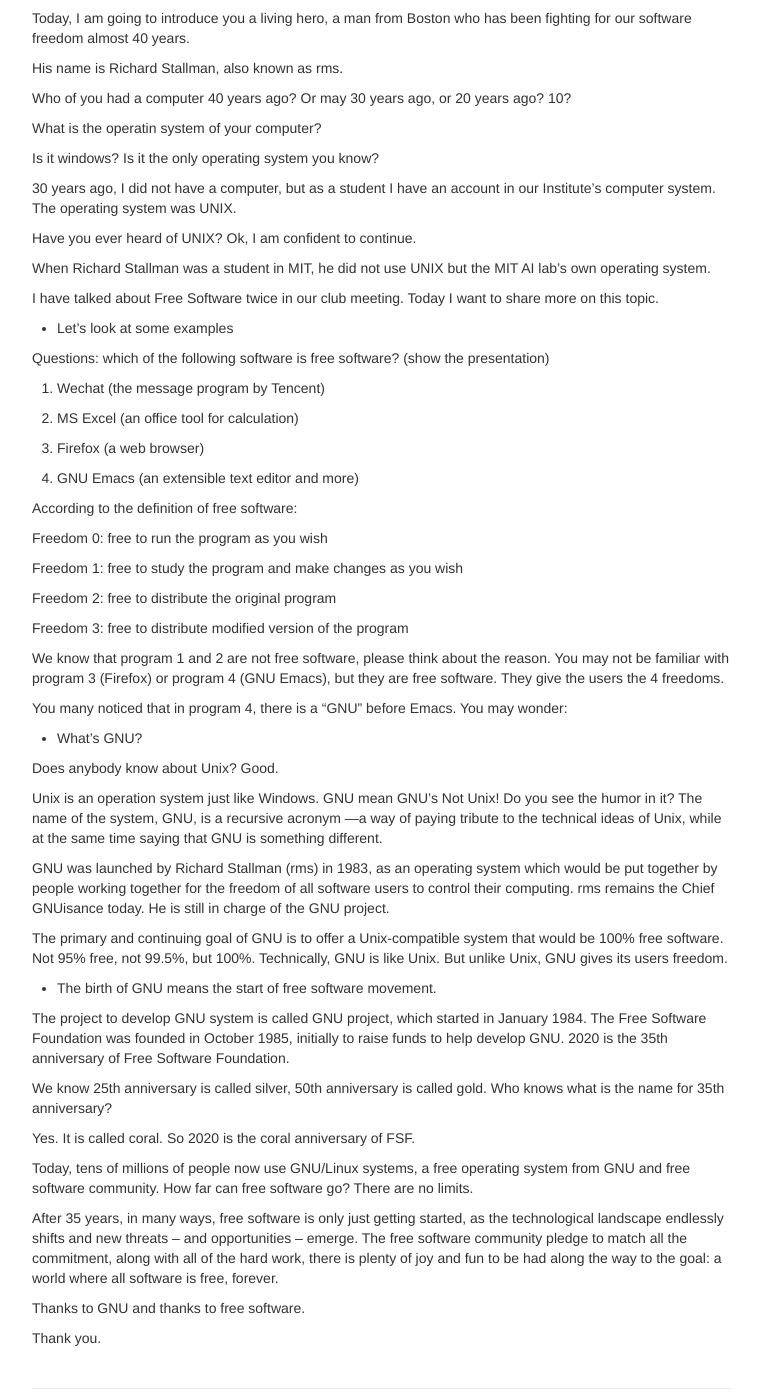
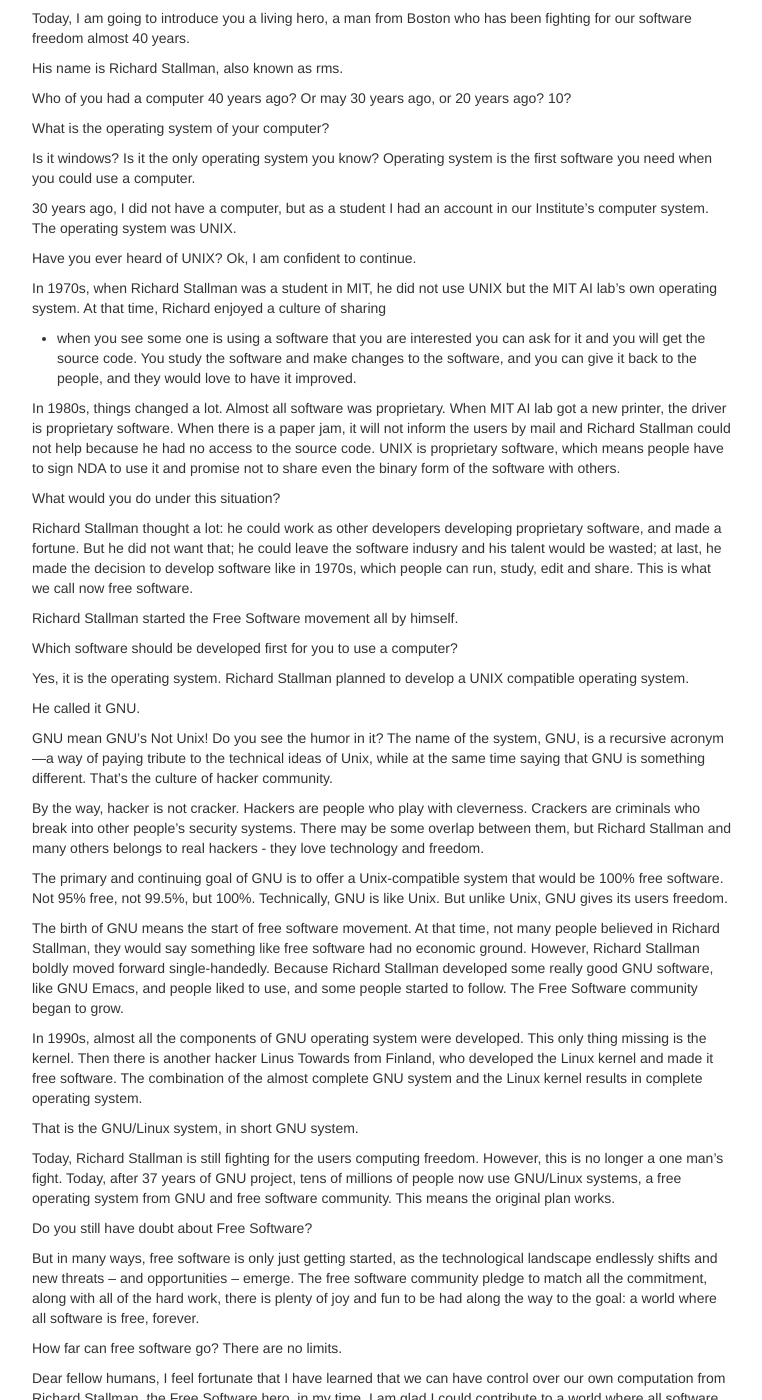
Before and after one commit to wxie2017/wxie2017.github.io, a Jekyll site: the page built from pages/speech/one_man_fight_for_free_software.md, in a window 1280 px wide and 1400 px high, scrolled down 354 px. Shown: the whole window, without its empty margins (258-1020 px from the left). Built offline with Jekyll 4.4.1, drawn with Linux system fonts in a browser that asks for light colours; some of the changed text lies outside the part shown.

Commit message:
finish the speech

```diff
--- a/pages/speech/one_man_fight_for_free_software.md
+++ b/pages/speech/one_man_fight_for_free_software.md
@@ -9,15 +9,15 @@
 
 Good morning.
 
-As human beings, we all grow up with some heros. Right?
+As human beings, we all grow up with some heroes. Right?
 
-The heros could be your parents who help you solve every problem in life.
+The heroes could be your parents who help you solve every problem in life.
 
-The hero could be a cartoon figure like Ultraman who has super power and does good deeds.
+The hero could be a cartoon figure like the Ultraman who has super power and does good deeds.
 
-The hero could be a person who changed our view of the universe, like Einstien.
+The hero could be a person who changed our view of the universe, like Einstein.
 
-The hero could be a person who changed our view of human beingv, like Darwin.
+The hero could be a person who changed our view of human being, like Darwin.
 
 Today, I am going to introduce you a living hero, a man from Boston who has
 been fighting for our software freedom almost 40 years.
@@ -26,87 +26,97 @@
 
 Who of you had a computer 40 years ago? Or may 30 years ago, or 20 years ago? 10?
 
-What is the operatin system of your computer?
+What is the operating system of your computer?
 
-Is it windows? Is it the only operating system you know?
+Is it windows? Is it the only operating system you know? Operating system is the
+first software you need when you could use a computer.
 
-30 years ago, I did not have a computer, but as a student I have an account in our
+30 years ago, I did not have a computer, but as a student I had an account in our
 Institute's computer system. The operating system was UNIX.
 
 Have you ever heard of UNIX? Ok, I am confident to continue.
 
-When Richard Stallman was a student in MIT, he did not use UNIX but the MIT AI lab's
-own operating system.
+In 1970s, when Richard Stallman was a student in MIT, he did not use UNIX but the
+MIT AI lab's own operating system. At that time, Richard enjoyed a culture of sharing
+- when you see some one is using a software that you are interested you can ask for
+it and you will get the source code. You study the software and make changes to the
+software, and you can give it back to the people, and they would love to have it
+improved.
 
-I have talked about Free Software twice in our club meeting. Today I want to share more on this topic.
+In 1980s, things changed a lot. Almost all software was proprietary. When MIT AI lab
+got a new printer, the driver is proprietary software. When there is a paper jam, it
+will not inform the users by mail and Richard Stallman could not help because he had
+no access to the source code. UNIX is proprietary software, which means people have
+to sign NDA to use it and promise not to share even the binary form of the software
+with others.
 
-* Let's look at some examples
+What would you do under this situation?
 
-Questions: which of the following software is free software?
-(show the presentation)
+Richard Stallman thought a lot: he could work as other developers developing proprietary
+software, and made a fortune. But he did not want that; he could leave the software
+indusry and his talent would be wasted; at last, he made the decision to develop software
+like in 1970s, which people can run, study, edit and share. This is what we call now
+free software.
 
-1. Wechat (the message program by Tencent)
+Richard Stallman started the Free Software movement all by himself.
 
-2. MS Excel (an office tool for calculation)
+Which software should be developed first for you to use a computer?
 
-3. Firefox (a web browser)
+Yes, it is the operating system. Richard Stallman planned to develop a UNIX
+compatible operating system.
 
-4. GNU Emacs (an extensible text editor and more)
+He called it GNU.
 
-According to the definition of free software:
+GNU mean GNU's Not Unix! Do you see the humor in it? The name of the system,
+GNU, is a recursive acronym—a way of paying tribute to the technical ideas of Unix,
+while at the same time saying that GNU is something different. That's the culture
+of hacker community.
 
-Freedom 0: free to run the program as you wish
-
-Freedom 1: free to study the program and make changes as you wish
-
-Freedom 2: free to distribute the original program
-
-Freedom 3: free to distribute modified version of the program
-
-We know that program 1 and 2 are not free software, please think about the reason.
-You may not be familiar with program 3 (Firefox) or program 4 (GNU Emacs), but they
-are free software. They give the users the 4 freedoms.
-
-You many noticed that in program 4, there is a "GNU" before Emacs. You may wonder:
-
-* What's GNU?
-
-Does anybody know about Unix? Good.
-
-Unix is an operation system just like Windows. GNU mean GNU's Not Unix!
-Do you see the humor in it? The name of the system, GNU, is a recursive acronym
-—a way of paying tribute to the technical ideas of Unix, while at the same
-time saying that GNU is something different.
-
-GNU was launched by Richard Stallman (rms) in 1983, as an operating system which
-would be put together by people working together for the freedom of all software
-users to control their computing. rms remains the Chief GNUisance today. He is
-still in charge of the GNU project.
+By the way, hacker is not cracker. Hackers are people who play with cleverness.
+Crackers are criminals who break into other people's security systems. There may
+be some overlap between them, but Richard Stallman and many others belongs to
+real hackers - they love technology and freedom.
 
 The primary and continuing goal of GNU is to offer a Unix-compatible system that
 would be 100% free software. Not 95% free, not 99.5%, but 100%. Technically, GNU
 is like Unix. But unlike Unix, GNU gives its users freedom.
 
-* The birth of GNU means the start of free software movement.
+The birth of GNU means the start of free software movement. At that time, not many
+people believed in Richard Stallman, they would say something like free software
+had no economic ground. However, Richard Stallman boldly moved forward single-handedly.
+Because Richard Stallman developed some really good GNU software, like GNU Emacs,
+and people liked to use, and some people started to follow. The Free Software community
+began to grow.
 
-The project to develop GNU system is called GNU project, which started in January 1984.
-The Free Software Foundation was founded in October 1985, initially to raise funds to
-help develop GNU. 2020 is the 35th anniversary of Free Software Foundation.
+In 1990s, almost all the components of GNU operating system were developed. This only
+thing missing is the kernel. Then there is another hacker Linus Towards from Finland,
+who developed the Linux kernel and made it free software. The combination of the almost
+complete GNU system and the Linux kernel results in complete operating system.
 
-We know 25th anniversary is called silver, 50th anniversary is called gold. Who knows
-what is the name for 35th anniversary?
+That is the GNU/Linux system, in short GNU system.
 
-Yes. It is called coral. So 2020 is the coral anniversary of FSF.
+Today, Richard Stallman is still fighting for the users computing freedom. However, this is
+no longer a one man's fight. Today, after 37 years of GNU project, tens of millions of people
+now use GNU/Linux systems, a free operating system from GNU and free software community.
+This means the original plan works.
 
-Today, tens of millions of people now use GNU/Linux systems, a free operating system from
-GNU and free software community. How far can free software go? There are no limits.
+Do you still have doubt about Free Software?
 
-After 35 years, in many ways, free software is only just getting started, as the technological
+But in many ways, free software is only just getting started, as the technological
 landscape endlessly shifts and new threats -- and opportunities -- emerge. The free software
 community pledge to match all the commitment, along with all of the hard work, there is
 plenty of joy and fun to be had along the way to the goal: a world where all software is free,
 forever.
 
-Thanks to GNU and thanks to free software.
+How far can free software go? There are no limits.
+
+Dear fellow humans, I feel fortunate that I have learned that we can have control over
+our own computation from Richard Stallman, the Free Software hero, in my time. I am glad
+I could contribute to a world where all software is free.
+
+This is the story of one man's fight for Free Software, a story of
+a hero.
+
+Dear fellow humans, have you ever found your hero? I see something in you.
 
 Thank you.
```
